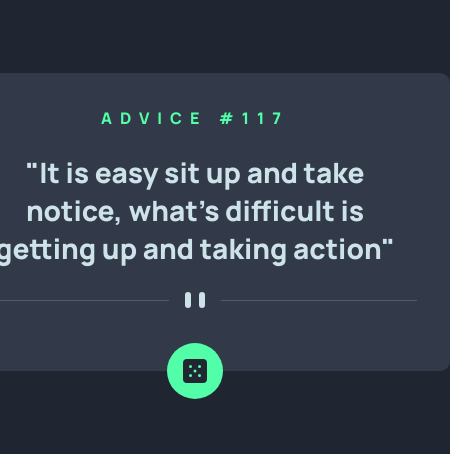
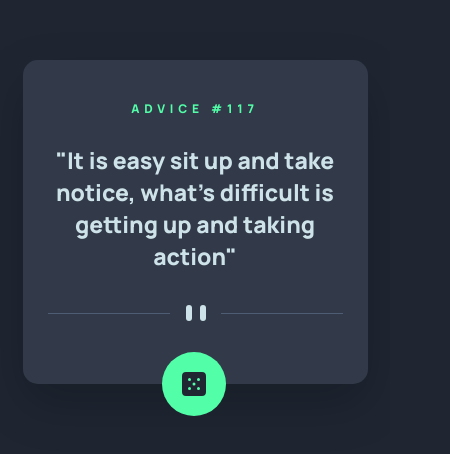
Before and after one commit to MathiasDWaterlaw/advice-generator-app-main, a plain HTML site: page index.html in a window 390 px wide. Shown: the part 200-654 px from the top of the page, 450 px wide, since content can reach past the window. Drawn offline with Linux system fonts and the light colour scheme; no server answers.

Commit message:
completed

```diff
--- a/css/styles.css
+++ b/css/styles.css
@@ -7,6 +7,7 @@
     --Grayish-Blue: hsl(217, 19%, 38%);
     --Dark-Grayish-Blue: hsl(217, 19%, 24%);
     --Dark-Blue: hsl(218, 23%, 16%);
+    --black-shadow: hsla(0, 0%, 0%, 0.2);
 }
 
 *,
@@ -35,38 +36,48 @@ body {
     gap: 1.5rem;
     background-color: var(--Dark-Grayish-Blue);
     padding: 2.15rem;
-    border-radius: 10px;
-    max-width: 509px;
+    border-radius: 15px;
+    width: 540px;
+    box-shadow: 0 20px 50px 0 var(--black-shadow);
+}
+
+header {
+    margin: 1rem 0 0.2rem 0;
 }
 
 header p {
     text-align: center;
     color: var(--Neon-Green);
     text-transform: uppercase;
-    /* border: 1px solid var(--Neon-Green); */
+    font-size: 0.75rem;
     font-weight: 800;
-    letter-spacing: 0.5rem;
+    letter-spacing: 0.3rem;
+}
+
+main {
+    margin-bottom: 1rem;
 }
 
 main p {
-    margin: 0;
-    padding: 0;
-    /* border: 1px solid var(--Neon-Green); */
+    padding: 0 0.85rem;
     font-size: 28px;
     text-align: center;
     font-weight: 800;
 }
 
+#line-desk {
+    margin-bottom: 0.7rem;
+}
+
 .relative {
-    /* border: 1px solid var(--Neon-Green); */
-    padding: 0 2rem;
+    padding: 0 3rem;
     position: relative;
 }
 
 .absolute {
     position: absolute;
-    right: 0.25rem;
-    top: 0.35rem;
+    left: 15px;
+    top: 0.15rem;
 }
 
 button {
@@ -74,7 +85,7 @@ button {
     align-items: center;
     justify-content: center;
     aspect-ratio: 1/1;
-    padding: 1rem;
+    padding: 1.25rem;
     background-color: var(--Neon-Green);
     border: none;
     border-radius: 50%;
@@ -82,5 +93,34 @@ button {
 
 button:hover,
 button:active {
+    cursor: pointer;
     box-shadow: 0 0 40px 0 var(--Neon-Green);
 }
+
+#line-phone {
+    display: none;
+}
+
+@media (width <= 580px) {
+
+    #line-desk {
+        display: none;
+    }
+
+    #line-phone {
+        display: block;
+    }
+
+    .card {
+        padding: 1.5rem 1.2rem 2.15rem 1.2rem;
+        width: 345px;
+    }
+
+    main {
+        margin-bottom: 0.5rem;
+    }
+
+    main p {
+        font-size: 23px;
+    }
+}
--- a/index.html
+++ b/index.html
@@ -13,11 +13,6 @@
 
   <title>Frontend Mentor | Advice generator app</title>
 
-  <!-- Feel free to remove these styles or customise in your own stylesheet 👍 -->
-  <!-- <style>
-    .attribution { font-size: 11px; text-align: center; }
-    .attribution a { color: hsl(228, 45%, 44%); }
-  </style> -->
 </head>
 <body>
 
@@ -31,7 +26,10 @@
       <p id="quote">"It is easy sit up and take notice, what's difficult is getting up and taking action"</p>
     </main>
 
-    <div id="line-container"><img src="./images/pattern-divider-desktop.svg" alt="line-divider"></div>
+    <div id="line-desk"><img src="./images/pattern-divider-desktop.svg" alt="line-divider"></div>
+
+    <div id="line-phone"><img src="./images/pattern-divider-mobile.svg" alt="line-divider"></div>
+
 
     <div class="relative">
       <div class="absolute">
@@ -43,12 +41,6 @@
       </div>
     </div>
   </div>
-  <!-- Advice ID goes here -->
 
-
-  <!-- <div class="attribution">
-    Challenge by <a href="https://www.frontendmentor.io?ref=challenge" target="_blank">Frontend Mentor</a>.
-    Coded by <a href="#">Your Name Here</a>.
-  </div> -->
 </body>
 </html>
```
